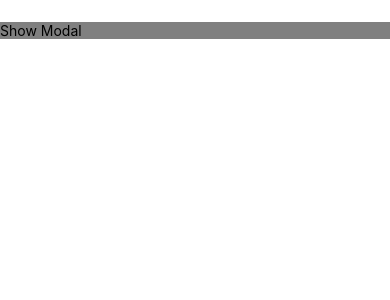
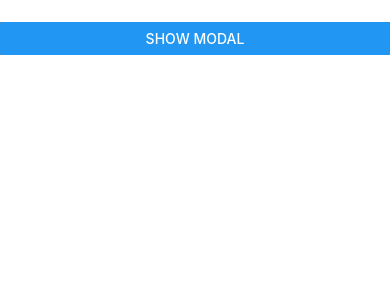
Before and after one commit to ibavli/React-Native-Exercises, a React Native app: screen / in a window 390 px wide. Shown: the top 300 px of the page. Built offline with nearby package versions, Linux system fonts and the light colour scheme; what react-native would draw is missing.

Commit message:
Modal example cont

```diff
--- a/src/components/ModalExample.js
+++ b/src/components/ModalExample.js
@@ -1,11 +1,12 @@
 import React, { Component } from 'react';
-import { View, Modal, Alert, Text, TouchableHighlight } from "react-native";
+import { View, Modal, Alert, Text, TouchableHighlight, Button } from "react-native";
 
 
 export default class ModalExample extends Component {
 
     state = {
-        modalVisible: false
+        modalVisible: false,
+        modalText: "   Lorem Ipsum is simply dummy text of the printing and typesetting industry. Lorem Ipsum has been the industry's standard dummy text ever since the 1500s, when an unknown printer took a galley of type and scrambled it to make a type specimen book. It has survived not only five centuries, but also the leap into electronic typesetting, remaining essentially unchanged. It was popularised in the 1960s with the release of Letraset sheets containing Lorem Ipsum passages, and more recently with desktop publishing software like Aldus PageMaker including versions of Lorem Ipsum"
     };
 
     setModalVisible(visible) {
@@ -26,24 +27,30 @@
                     <View style={{ marginTop: 22 }}>
                         <View>
 
-                            <Text style={{backgroundColor: "deeppink"}}>Hello World!</Text>
+                            <Text style={{ backgroundColor: "antiquewhite ", padding: 15 }}>{this.state.modalText}</Text>
                             <TouchableHighlight
                                 onPress={() => {
                                     this.setModalVisible(!this.state.modalVisible);
                                 }}>
-                                <Text>Hide Modal</Text>
+                                <Button
+                                    title="Close Modal"
+                                    onPress={() => {
+                                        this.setModalVisible(!this.state.modalVisible);
+                                    }}
+                                />
                             </TouchableHighlight>
                         </View>
                     </View>
 
                 </Modal>
 
-                <TouchableHighlight
+                <Button
                     onPress={() => {
-                        this.setModalVisible(true);
-                    }}>
-                    <Text>Show Modal</Text>
-                </TouchableHighlight>
+                        this.setModalVisible(!this.state.modalVisible);
+                    }}
+                    title="Show Modal"
+                    style={{ padding: 15 }}
+                />
             </View>
         );
     }
```
